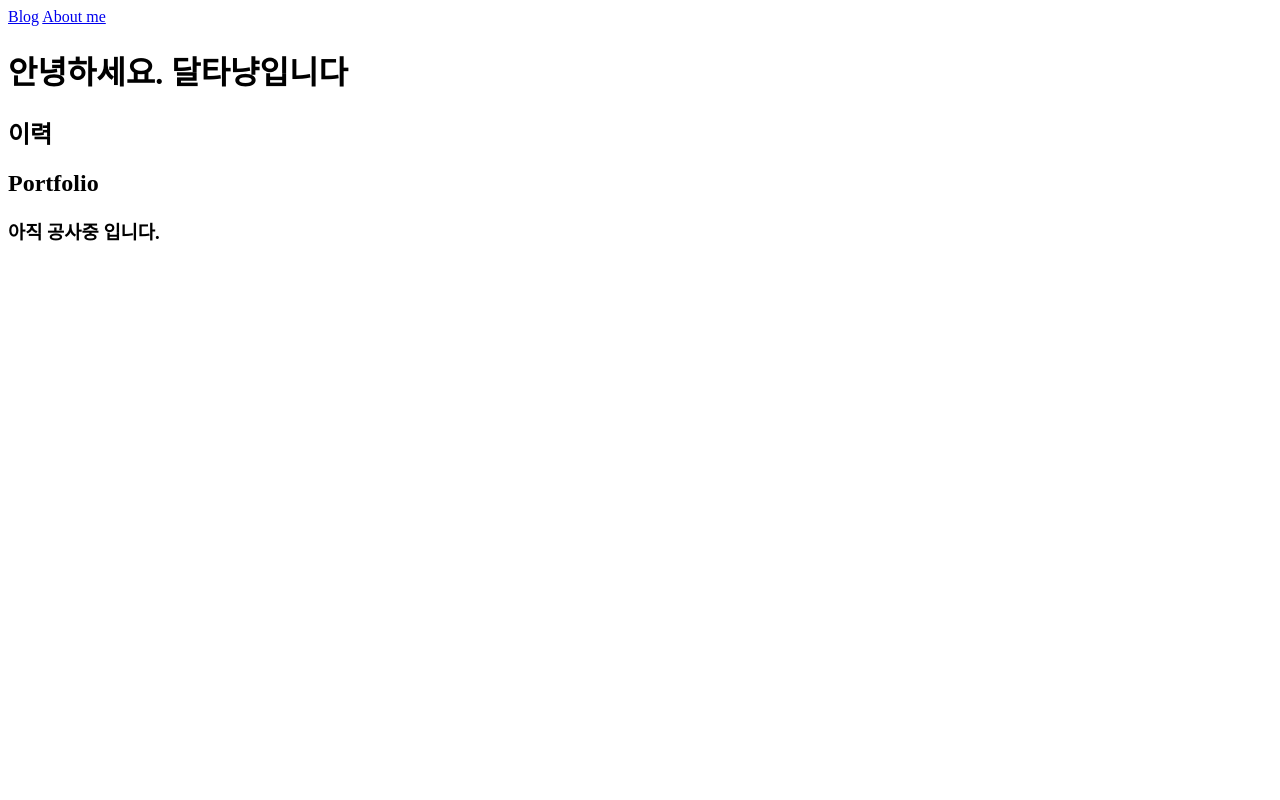
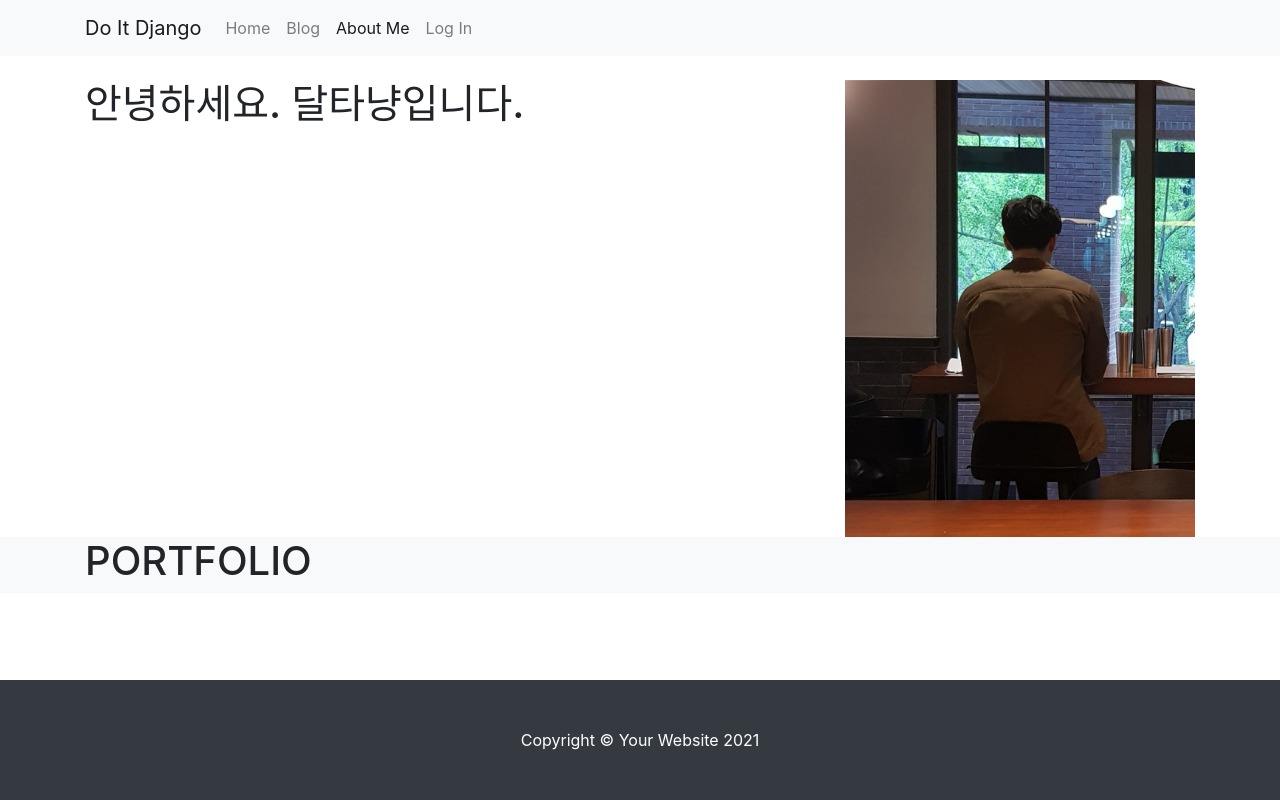
Before and after one commit to teachertophoon/do_it_django_a_to_z, a Django app: page /about_me/ in a window 1280 px wide. Run offline with Django 3.2, Linux system fonts and the light colour scheme; some libraries are stand-ins or nearby versions.

Commit message:
자기소개 페이지에 내용 채우기

```diff
--- a/single_pages/templates/single_pages/about_me.html
+++ b/single_pages/templates/single_pages/about_me.html
@@ -1,19 +1,50 @@
 <!DOCTYPE html>
+{% load static %}
 <html lang="ko">
 <head>
     <meta charset="UTF-8">
-    <title>개발자 달타냥입니다.</title>
+    <title>Do It Django</title>
+
+    <link href="{% static 'blog/bootstrap/bootstrap.css' %}" rel="stylesheet" type="text/css">
+    <link href="{% static 'blog/css/my-style.css' %}" rel="stylesheet" type="text/css">
+    <link href="{% static 'single_pages/css/about_me.css' %}" rel="stylesheet" type="text/css">
+    <script src="https://kit.fontawesome.com/f825ae5235.js" crossorigin="anonymous"></script>
 </head>
+<body>
 
-<body>
-<nav>
-    <a href="/blog/">Blog</a>
-    <a href="/about_me/">About me</a>
-</nav>
+{% include 'blog/navbar.html' %}
 
-<h1>안녕하세요. 달타냥입니다</h1>
-<h2>이력</h2>
-<h2>Portfolio</h2>
-<h3>아직 공사중 입니다.</h3>
+<section>
+    <div class="container mt-4">
+        <div class="row">
+            <div class="col-lg-8">
+                <h1>안녕하세요. 달타냥입니다.</h1>
+            </div>
+            <div class="col-lg-4">
+                <img class="img-fluid"
+                     src="{% static 'single_pages/images/my_back.png' %}">
+            </div>
+        </div>
+    </div>
+</section>
+
+<section class="bg-light">
+    <div class="container">
+        <div class="row">
+            <div class="col-12">
+                <h1>PORTFOLIO</h1>
+            </div>
+        </div>
+    </div>
+</section>
+
+<div class="fixed-bottom">
+{% include 'blog/footer.html' %}
+</div>
+
+<script src="https://code.jquery.com/jquery-3.5.1.slim.min.js" integrity="sha384-DfXdz2htPH0lsSSs5nCTpuj/zy4C+OGpamoFVy38MVBnE+IbbVYUew+OrCXaRkfj" crossorigin="anonymous"></script>
+<script src="https://cdn.jsdelivr.net/npm/popper.js@1.16.1/dist/umd/popper.min.js" integrity="sha384-9/reFTGAW83EW2RDu2S0VKaIzap3H66lZH81PoYlFhbGU+6BZp6G7niu735Sk7lN" crossorigin="anonymous"></script>
+<script src="https://cdn.jsdelivr.net/npm/bootstrap@4.6.0/dist/js/bootstrap.min.js" integrity="sha384-+YQ4JLhjyBLPDQt//I+STsc9iw4uQqACwlvpslubQzn4u2UU2UFM80nGisd026JF" crossorigin="anonymous"></script>
+<script src="{% static 'blog/js/my-script.js' %}"></script>
 </body>
 </html>
```
Also changed, not shown: blog/static/single_pages/images/my_back.png (added).
